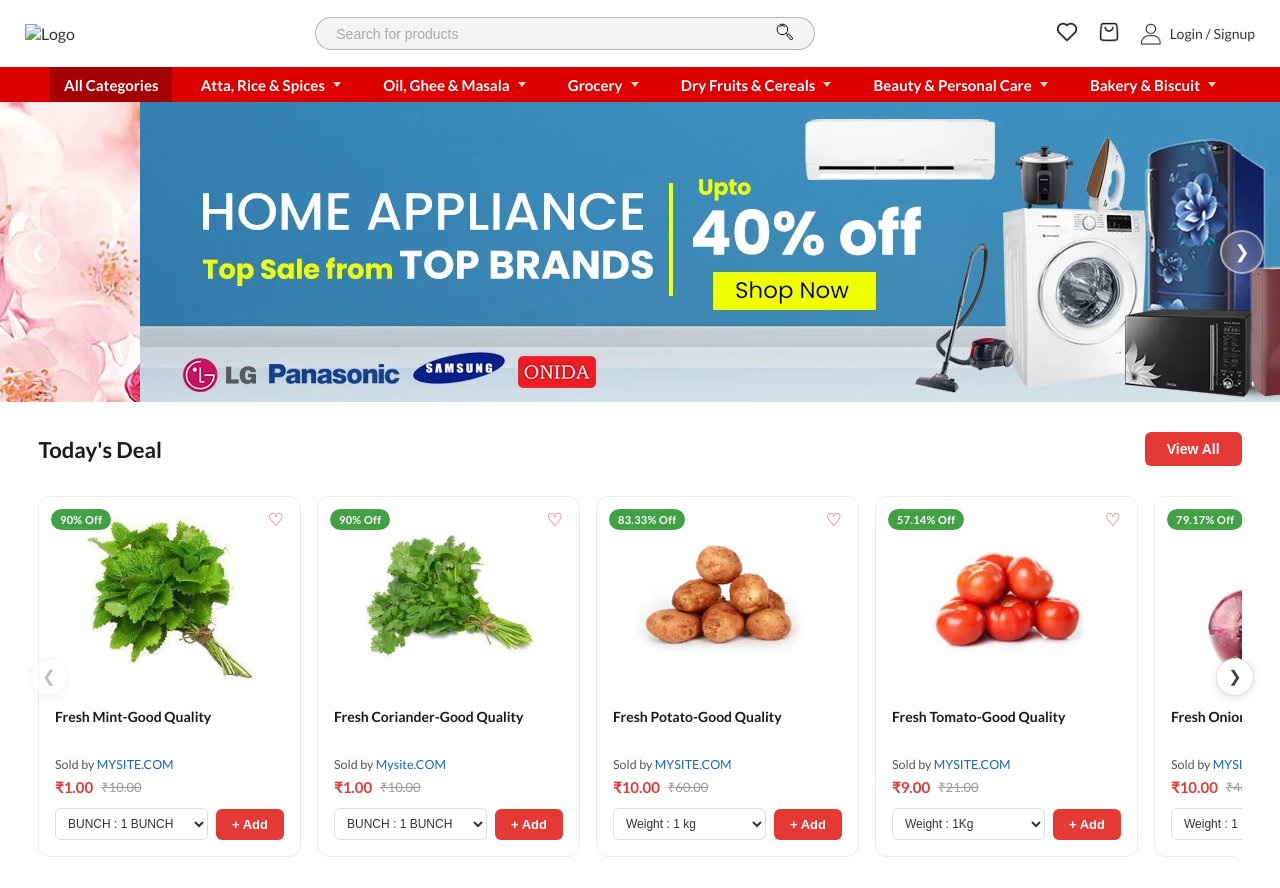
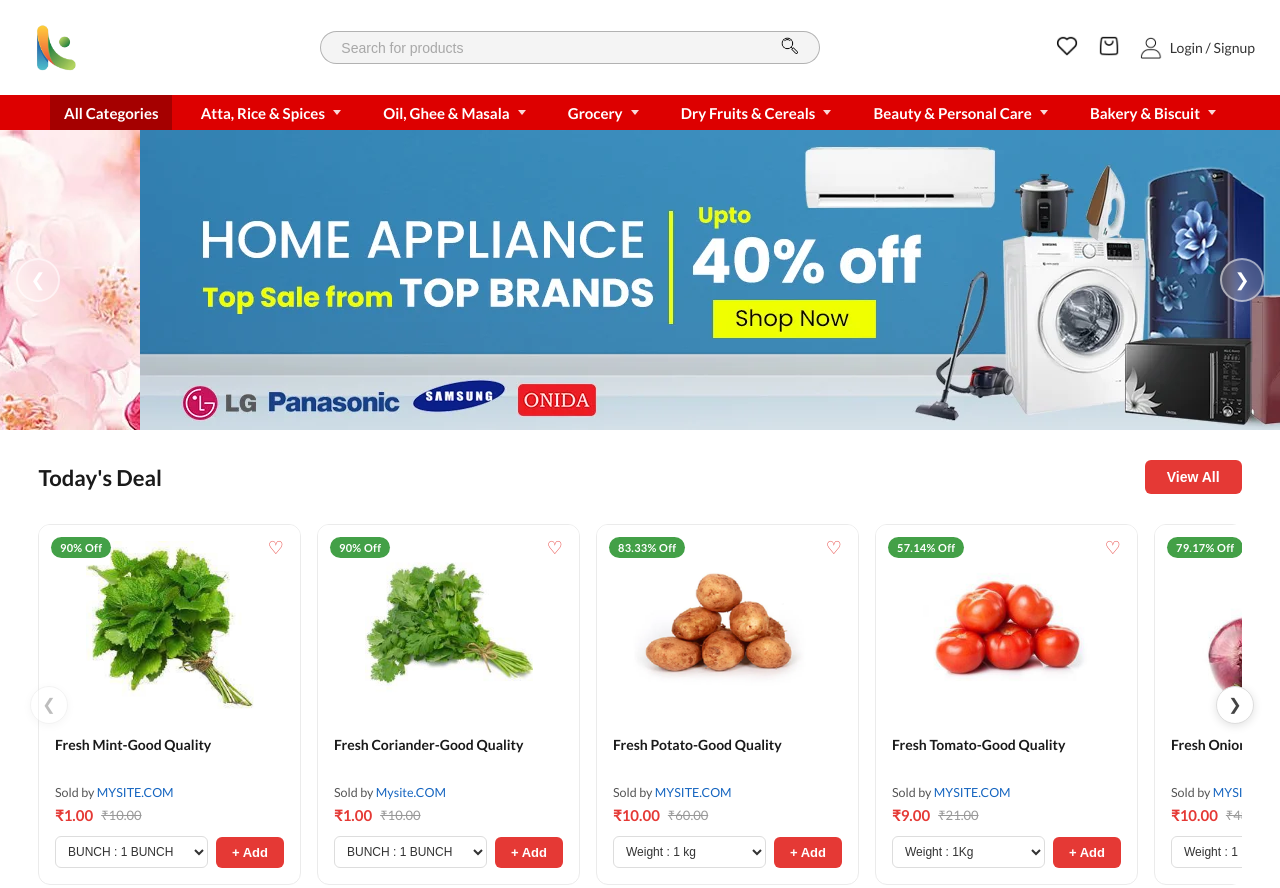
Before and after one commit to upfinity-git/e-commerce, a plain HTML site: page frontend/index.html in a window 1280 px wide. Shown: the top 888 px of the page. Drawn offline with Linux system fonts and the light colour scheme; a web font is replaced by a local one.

Commit message:
completed the mongoDB setup and fixed the issued

```diff
--- a/frontend/assets/css/style.css
+++ b/frontend/assets/css/style.css
@@ -21,6 +21,14 @@
   background-color: #ffffff;
   width: 100%;
   position: relative;
+}
+
+.logo-bg img {
+  width: 60px;
+  height: auto;
+  object-fit: contain;
+  margin: 0%;
+  padding: 0%;
 }
 
 .search {
--- a/frontend/index.html
+++ b/frontend/index.html
@@ -17,7 +17,7 @@
 
   <nav class="navwrap">
     <div class="logo-bg">
-      <img src="img/pappa-logo-250-501.jpg" alt="Logo" style="width: 12rem;">
+      <img src="/frontend/assets/img/logo.png" alt="Logo">
     </div>
 
     <div class="search">
```
Also changed, not shown: frontend/pages/login.html (+1 -1 lines), frontend/assets/img/logo.png (added), 1 other file.
